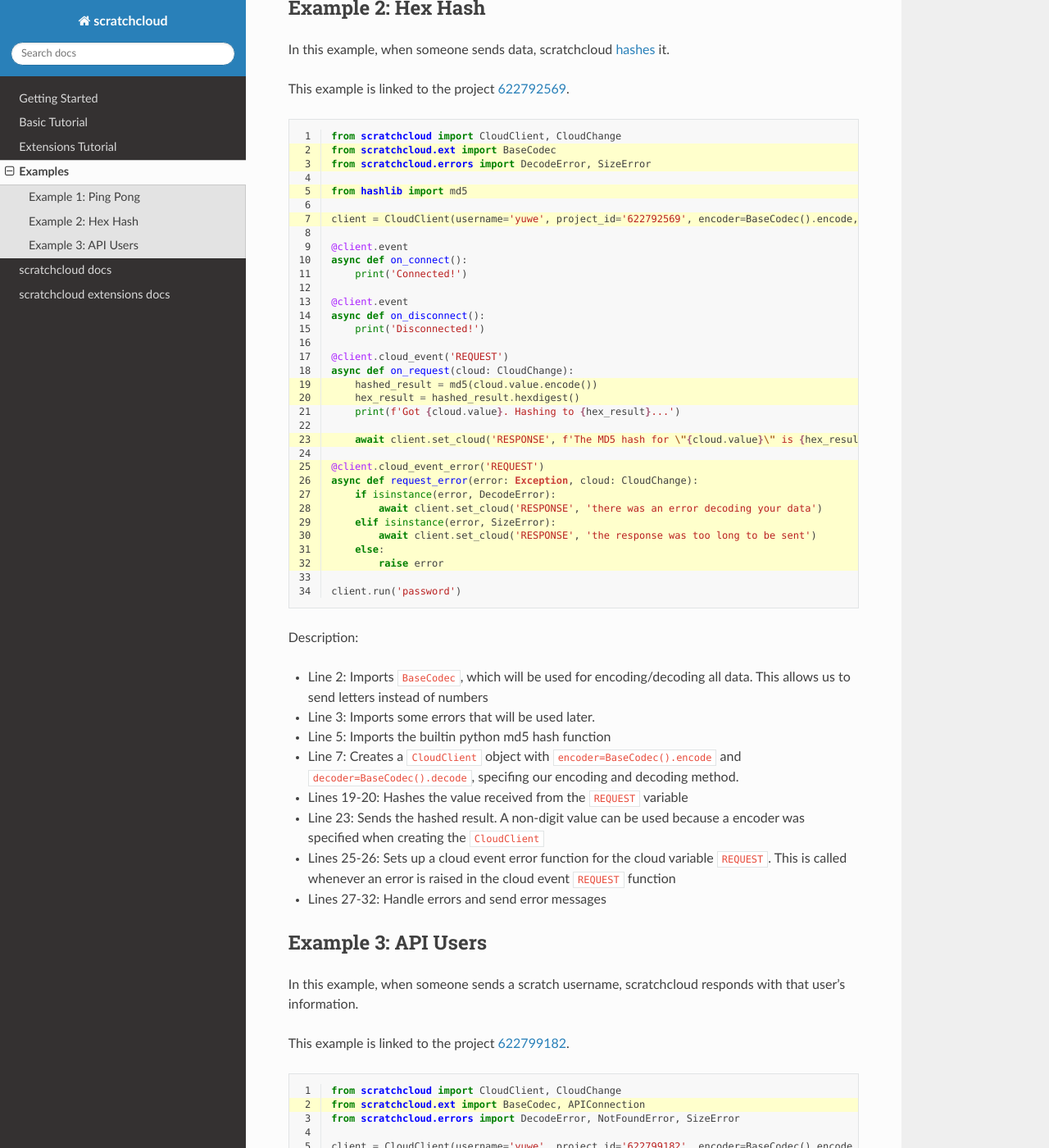
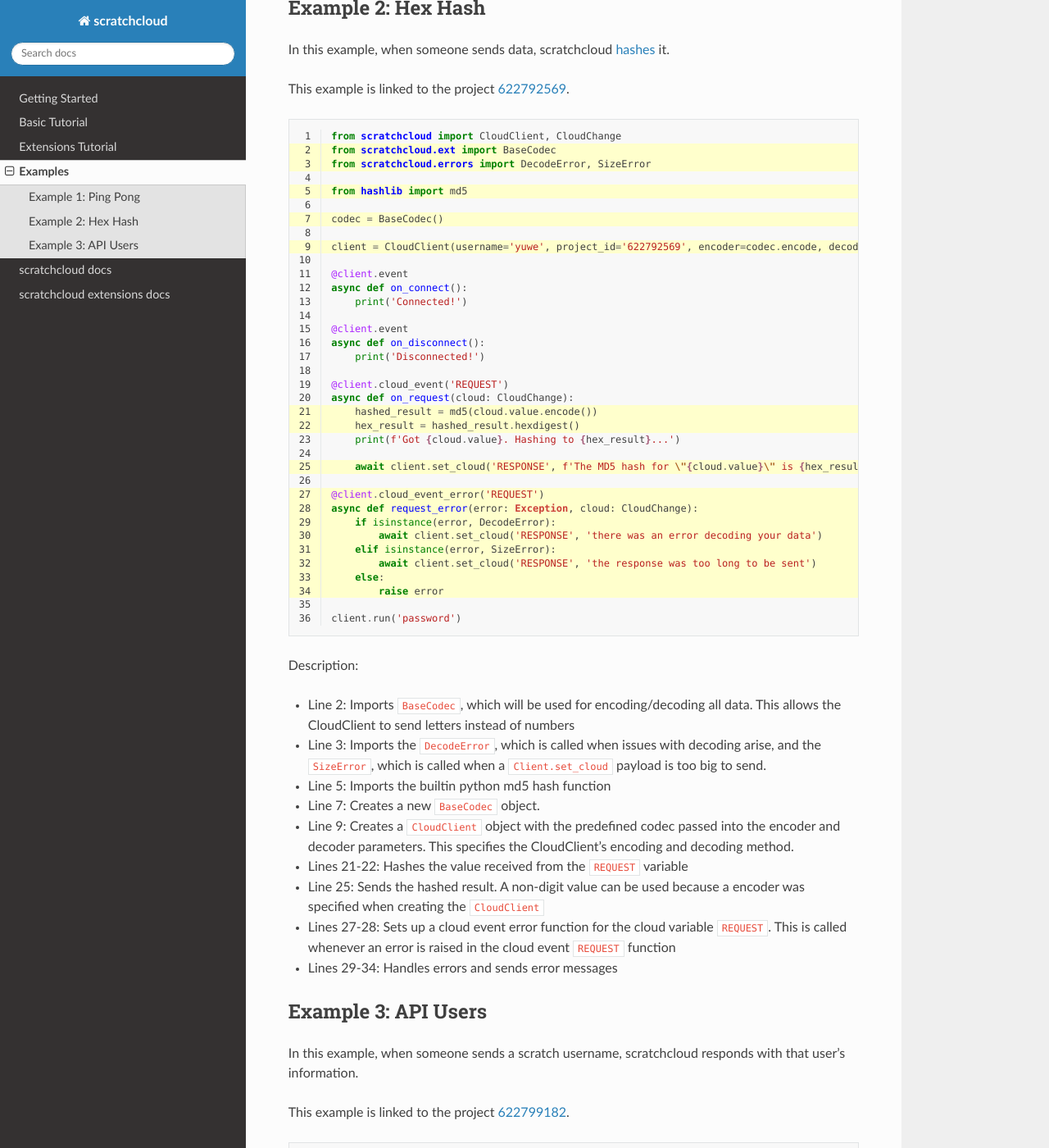
Before and after one commit to yuwex/scratchcloud, a Sphinx documentation site: the page built from sphinx/source/examples.rst, in a window 1280 px wide and 1400 px high, scrolled down 916 px. Shown: the whole window at 82% size. Built offline with Sphinx 7.4.7 and the Read the Docs theme 2.0.0, drawn with Linux system fonts in a browser that asks for light colours; some of the changed text lies outside the part shown.

Commit message:
Clarified several parts of docs.

```diff
--- a/sphinx/source/examples.rst
+++ b/sphinx/source/examples.rst
@@ -49,7 +49,7 @@
 
 
 .. code-block:: python
-    :emphasize-lines: 2, 3, 5, 7, 19, 20, 23, 25, 26, 27, 28, 29, 30, 31, 32
+    :emphasize-lines: 2, 3, 5, 7, 9, 21, 22, 25, 27, 28, 29, 30, 31, 32, 33, 34
     :linenos:
 
     from scratchcloud import CloudClient, CloudChange
@@ -58,7 +58,9 @@
 
     from hashlib import md5
 
-    client = CloudClient(username='yuwe', project_id='622792569', encoder=BaseCodec().encode, decoder=BaseCodec().decode)
+    codec = BaseCodec()
+
+    client = CloudClient(username='yuwe', project_id='622792569', encoder=codec.encode, decoder=codec.decode)
 
     @client.event
     async def on_connect():
@@ -89,14 +91,15 @@
 
 Description:
 
-* Line 2: Imports ``BaseCodec``, which will be used for encoding/decoding all data. This allows us to send letters instead of numbers
-* Line 3: Imports some errors that will be used later.
+* Line 2: Imports ``BaseCodec``, which will be used for encoding/decoding all data. This allows the CloudClient to send letters instead of numbers
+* Line 3: Imports the ``DecodeError``, which is called when issues with decoding arise, and the ``SizeError``, which is called when a ``Client.set_cloud`` payload is too big to send.
 * Line 5: Imports the builtin python md5 hash function
-* Line 7: Creates a ``CloudClient`` object with  ``encoder=BaseCodec().encode`` and ``decoder=BaseCodec().decode``, specifing our encoding and decoding method.
-* Lines 19-20: Hashes the value received from the ``REQUEST`` variable
-* Line 23: Sends the hashed result. A non-digit value can be used because a encoder was specified when creating the ``CloudClient``
-* Lines 25-26: Sets up a cloud event error function for the cloud variable ``REQUEST``. This is called whenever an error is raised in the cloud event ``REQUEST`` function
-* Lines 27-32: Handle errors and send error messages
+* Line 7: Creates a new ``BaseCodec`` object.
+* Line 9: Creates a ``CloudClient`` object with the predefined codec passed into the encoder and decoder parameters. This specifies the CloudClient's encoding and decoding method.
+* Lines 21-22: Hashes the value received from the ``REQUEST`` variable
+* Line 25: Sends the hashed result. A non-digit value can be used because a encoder was specified when creating the ``CloudClient``
+* Lines 27-28: Sets up a cloud event error function for the cloud variable ``REQUEST``. This is called whenever an error is raised in the cloud event ``REQUEST`` function
+* Lines 29-34: Handles errors and sends error messages
 
 Example 3: API Users
 --------------------
@@ -106,14 +109,16 @@
 This example is linked to the project `622799182 <https://scratch.mit.edu/projects/622799182/>`__.
 
 .. code-block:: python
-    :emphasize-lines: 2, 6, 20, 21, 22, 23, 24, 26, 27, 28
+    :emphasize-lines: 2, 8, 22-26, 28-30
     :linenos:
 
     from scratchcloud import CloudClient, CloudChange
     from scratchcloud.ext import BaseCodec, APIConnection
     from scratchcloud.errors import DecodeError, NotFoundError, SizeError
 
-    client = CloudClient(username='yuwe', project_id='622799182', encoder=BaseCodec().encode, decoder=BaseCodec().decode)
+    codec = BaseCodec()
+
+    client = CloudClient(username='yuwe', project_id='622799182', encoder=codec.encode, decoder=codec.decode)
     api = APIConnection(client)
 
     @client.event
@@ -156,7 +161,7 @@
 Description:
 
 * Line 2: Imports ``BaseCodec`` and ``APIConnection``. An ``APIConnection`` object can get scratch user information
-* Line 6: Creates a new APIConnection object
-* Line 21: Fetches a user object using the APIConnection
-* Lines 20-24: Checks to see if there is an issue with fetching a user. If there is, set the ``RESPONSE`` cloud variable to an error message and exit
-* Lines 26, 27, 28: Sets ``username``, ``country``, and ``join_date`` variables from the ``User`` object
+* Line 8: Creates a new APIConnection object
+* Line 23: Fetches a user object using the APIConnection
+* Lines 22-26: Checks to see if there is an issue with fetching a user. If there is, set the ``RESPONSE`` cloud variable to an error message and exit
+* Lines 28, 29, 30: Sets ``username``, ``country``, and ``join_date`` variables from the ``User`` object
```
Also changed, not shown: sphinx/source/extensions_tutorial.rst (+20 -17 lines).
